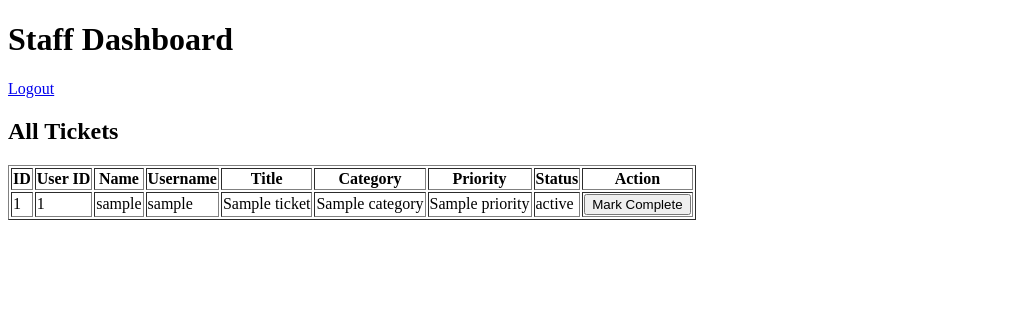
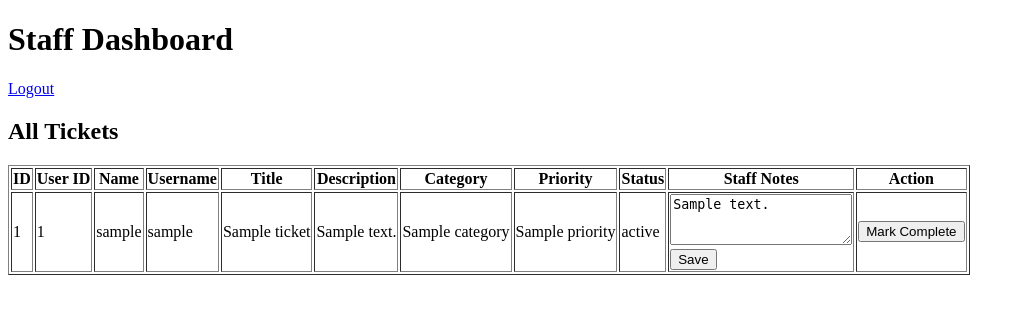
Before and after one commit to anshumkumar/IT_Ticket_manager_app_ak, a Flask app: template templates/staff_dashboard.html in a window 1280 px wide. Shown: the top 314 px of the page, without its empty margins (0-1025 px from the left). Run offline with Flask 3, Linux system fonts and the light colour scheme; the template is opened without the code that fills it: most values are stand-ins (such as "Sample title", 1, 10 or a date in 2020).

Commit message:
(Version 1.6) Added a feature for staff to add personal notes on staff tickets, also now staff can see high priority tickets on top, this was one of the requirement for the software.

```diff
--- a/app.py
+++ b/app.py
@@ -174,5 +174,28 @@ def delete_device(device_id):
     Device.delete_device(device_id)
     return redirect(url_for("view_devices"))
 
+# in tickets.py cancel_ticket function has been created.
+# so here i am adding the app route for it.
+
+@app.route('/ticket/<int:ticket_id>/cancel', methods=['POST'])
+def cancel_ticket(ticket_id):
+    if 'user_id' not in session or session.get('role') != 'user':
+        return redirect(url_for('login'))
+
+    Ticket.cancel_ticket(ticket_id)
+    return redirect(url_for('user_dashboard'))
+
+
+@app.route('/ticket/<int:ticket_id>/notes', methods=['POST'])
+def update_staff_notes(ticket_id):
+    if 'user_id' not in session or session.get('role') != 'staff':
+        return redirect(url_for('login'))
+
+    notes = request.form.get('staff_notes', '')
+    Ticket.staff_notes_update(ticket_id, notes)
+    return redirect(url_for('staff_dashboard'))
+
+
+
 if __name__ == '__main__':
     app.run(debug=True)
--- a/database/db.py
+++ b/database/db.py
@@ -35,6 +35,12 @@ def create_table():
                    priority INTEGER NOT NULL
                    )''')
 
+
+    try:
+        cursor.execute("ALTER TABLE tickets ADD COLUMN staff_notes TEXT")
+    except sqlite3.OperationalError:
+        pass
+
     cursor.execute('''CREATE TABLE IF NOT EXISTS devices (
                    device_id INTEGER PRIMARY KEY AUTOINCREMENT,
                    assigned_to INTEGER NOT NULL,
--- a/templates/staff_dashboard.html
+++ b/templates/staff_dashboard.html
@@ -19,9 +19,11 @@
                 <th>Name</th>
                 <th>Username</th>
                 <th>Title</th>
+                <th>Description</th>
                 <th>Category</th>
                 <th>Priority</th>
                 <th>Status</th>
+                <th>Staff Notes</th>
                 <th>Action</th>
             </tr>
 
@@ -32,9 +34,17 @@
                 <td>{{ ticket.user_name }}</td>
                 <td>{{ ticket.username }}</td>
                 <td>{{ ticket.title }}</td>
+                <td>{{ ticket.description }}</td>
                 <td>{{ ticket.category }}</td>
                 <td>{{ ticket.priority }}</td>
                 <td>{{ ticket.status }}</td>
+                <td>
+                    <form action="{{ url_for('update_staff_notes', ticket_id=ticket.id) }}" method="POST">
+                        <textarea name="staff_notes" rows="3" cols="20">{{ ticket.staff_notes or '' }}</textarea>
+                        <br>
+                        <button type="submit">Save</button>
+                    </form>
+                </td>
                 <td>
                     {% if ticket.status != 'Closed' %}
                         <form action="{{ url_for('complete_ticket', ticket_id=ticket.id) }}" method="POST">
```
Also changed, not shown: models/tickets.py (+27 -5 lines), templates/user_dashboard.html (+12 -0 lines), database/tickets.db.
